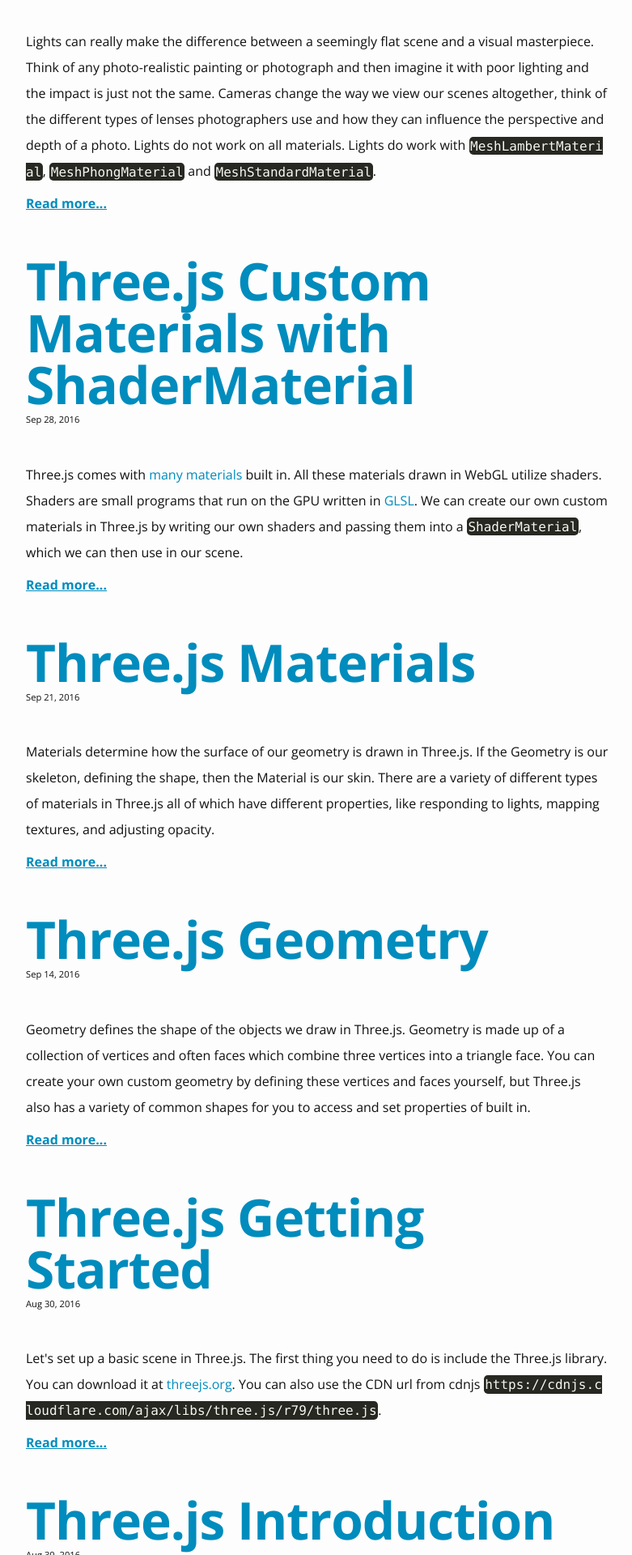
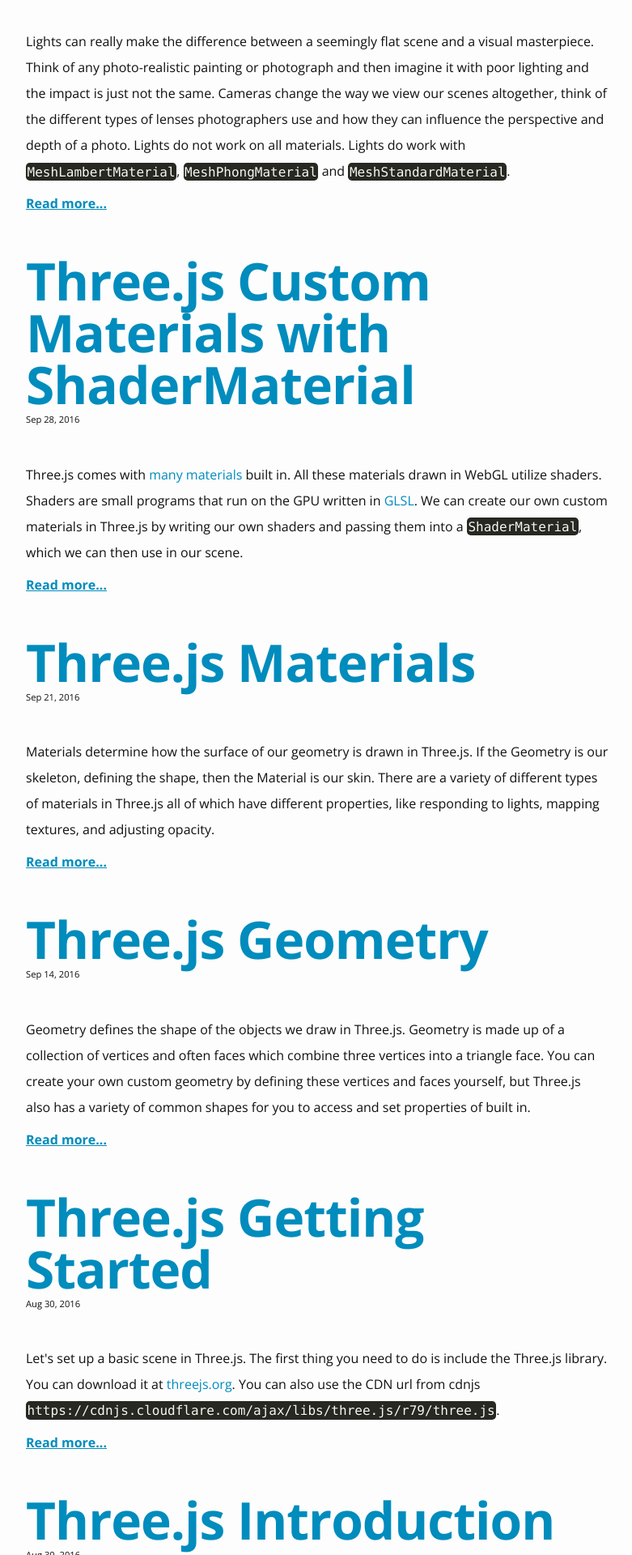
Before and after one commit to cjgammon/blog, a Jekyll site: the page built from index.html, in a window 1280 px wide. Shown: the part 493-2413 px from the top of the page at 81% size, without its empty margins (248-1029 px from the left). Built offline with Jekyll 4.4.1, drawn with Linux system fonts in a browser that asks for light colours; nearby versions of some CDN libraries; the list of posts is cut into pages by our own code; comment, search, counter and statistics services are not loaded.

Commit message:
fix layout on homepage mobile

```diff
--- a/_sass/_layout.scss
+++ b/_sass/_layout.scss
@@ -257,7 +257,7 @@
     }
 
     code{
-        word-break: break-all !important;
+        word-break: break-word !important;
     }
 }
 
```
